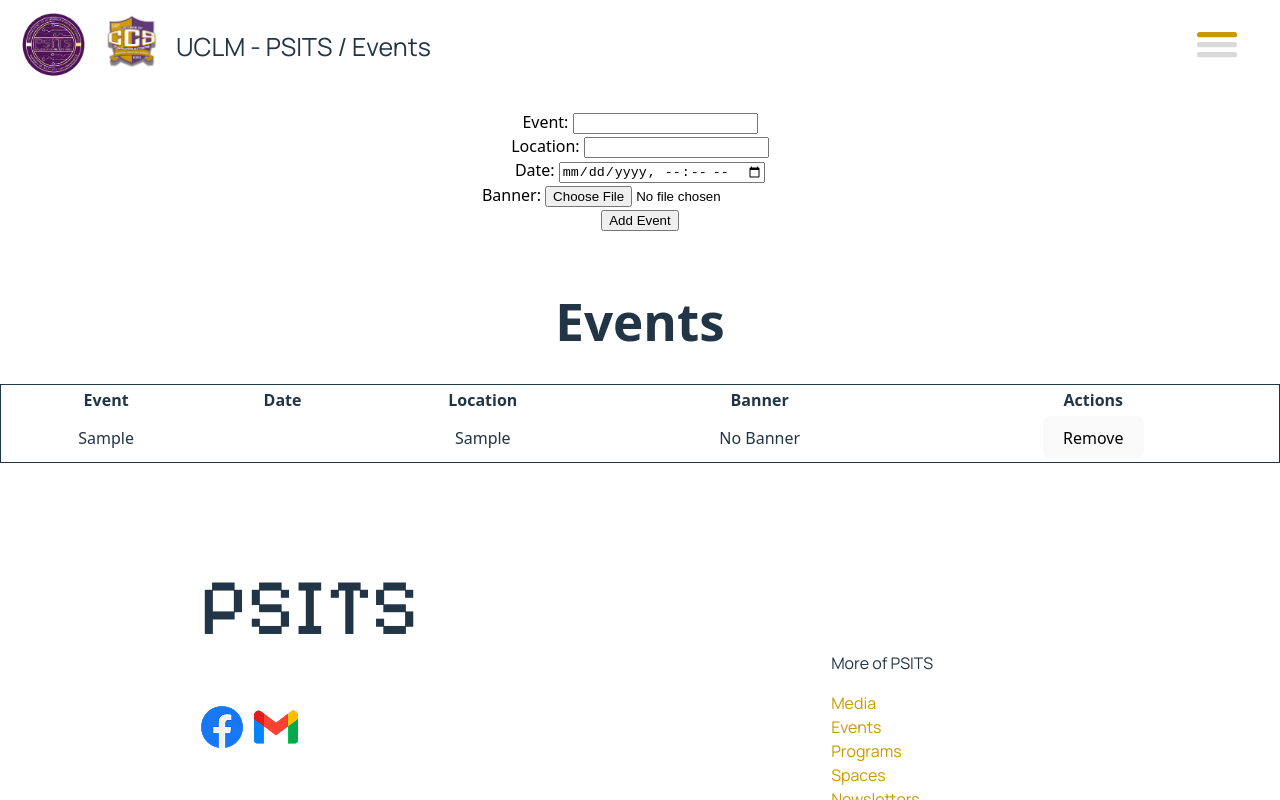
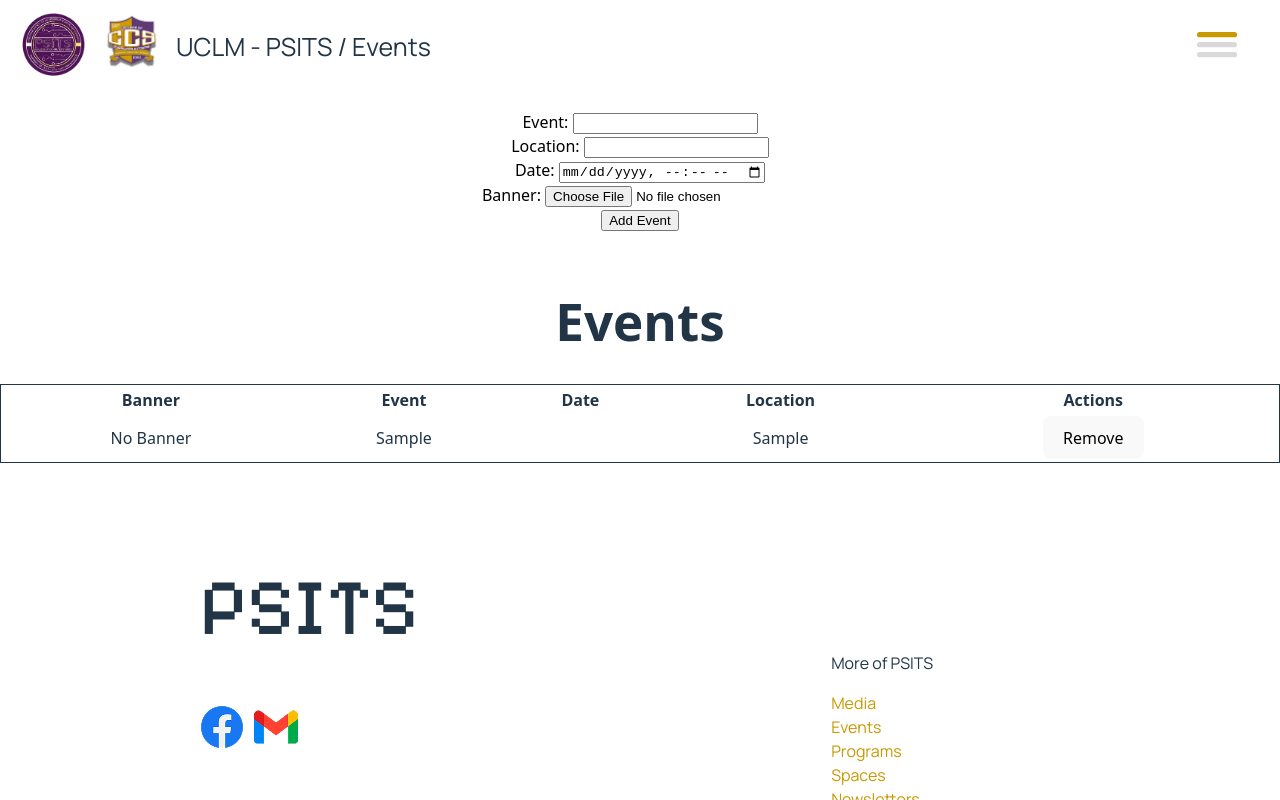
Before and after one commit to ire-zepelli/psits-website, a React (Vite) app: page /events in a window 1280 px wide. Both pictures are taken after typing "Sample", "Sample" into the empty fields and a click on the input "Add Event". Shown: the top 800 px of the page. Built offline with nearby package versions, Linux system fonts and the light colour scheme; a web font is replaced by a local one.

Commit message:
[+] added events

```diff
--- a/src/components/Pages/Events.jsx
+++ b/src/components/Pages/Events.jsx
@@ -54,19 +54,16 @@ const Events = () => {
         <table className={styles["events-table"]}>
           <thead>
             <tr>
+              <th>Banner</th>
               <th>Event</th>
               <th>Date</th>
               <th>Location</th>
-              <th>Banner</th>
               <th>Actions</th>
             </tr>
           </thead>
           <tbody>
             {events.map((evt, index) => (
               <tr key={index}>
-                <td>{evt.event}</td>
-                <td>{evt.date}</td>
-                <td>{evt.location}</td>
                 <td>
                   {evt.banner ? (
                     <img
@@ -79,6 +76,9 @@ const Events = () => {
                     "No Banner"
                   )}
                 </td>
+                <td>{evt.event}</td>
+                <td>{evt.date}</td>
+                <td>{evt.location}</td>
                 <td>
                   <button onClick={() => handleRemove(index)}>Remove</button>
                 </td>
```
